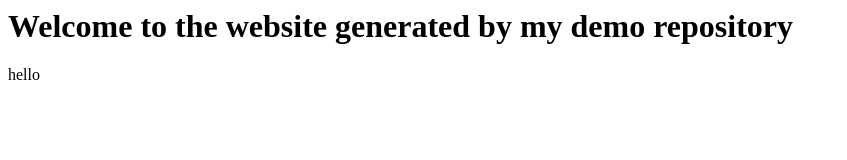
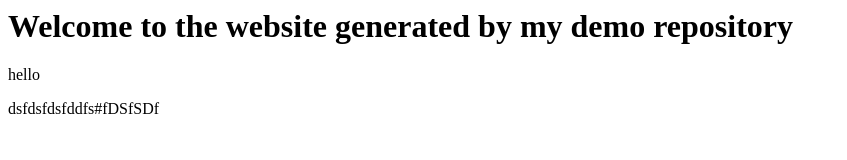
Before and after one commit to AutoDidact613/demo-repository, a website: page index.html in a window 1280 px wide. Shown: the whole page, without its empty margins (0-847 px from the left). Drawn offline with Linux system fonts and the light colour scheme.

Commit message:
Add correct  <p> tag to index.html

```diff
--- a/index.html
+++ b/index.html
@@ -1,3 +1,3 @@
 <h1>Welcome to the website generated by my demo repository</h1>
 <p>hello</p>
-<pdadfdac ???dsa sdad
+<p>dsfdsfdsfddfs#fDSfSDf</p>
```
